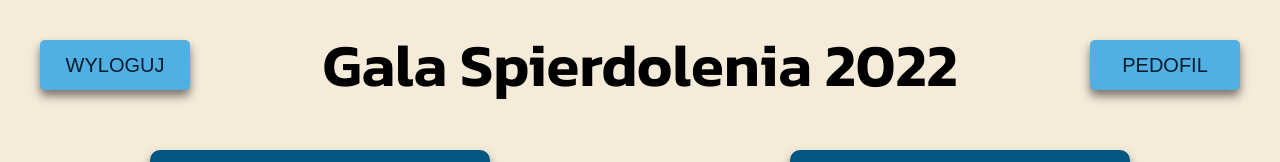
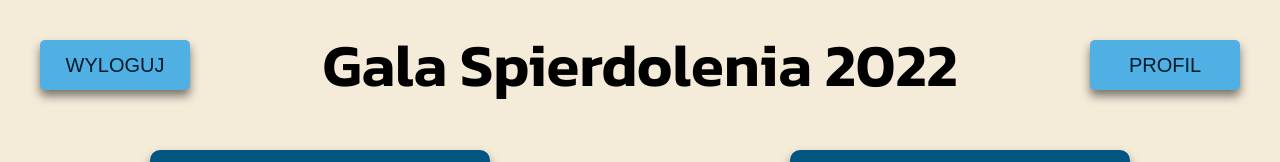
Before and after one commit to MightyKielsa/gala_frontend, a React (Create React App) app: page /main in a window 1280 px wide. Shown: the top 162 px of the page. Built offline with nearby package versions, Linux system fonts and the light colour scheme.

Commit message:
little fix

```diff
--- a/src/Components/MainPage/MainPage.js
+++ b/src/Components/MainPage/MainPage.js
@@ -154,7 +154,7 @@ function MainPage() {
           onClick={onWylogujClick}
         />
         <RegButton
-          btnName="PEDOFIL"
+          btnName="PROFIL"
           btnId="right-button-main"
           onClick={onProfileClick}
         />
@@ -219,7 +219,7 @@ function MainPage() {
           onClick={onWylogujClick}
         />
         <RegButton
-          btnName="PEDOFIL"
+          btnName="PROFIL"
           btnId="right-button-meme"
           onClick={onProfileClick}
         />
```
